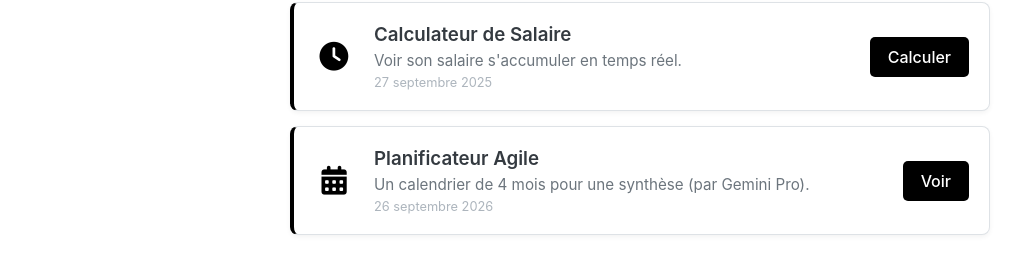
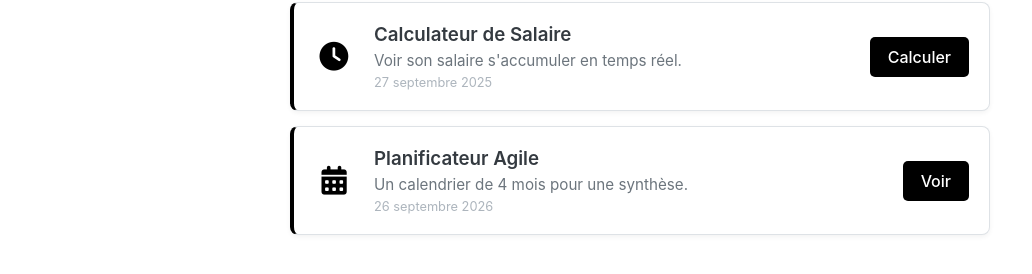
Before and after one commit to MADUP212/MADUP212.github.io, a Jekyll site: the page built from projets.md, in a window 1280 px wide. Shown: the part 405-679 px from the top of the page, without its empty margins (0-1032 px from the left). Built offline with Jekyll 4.4.1, drawn with Linux system fonts in a browser that asks for light colours.

Commit message:
Update projets.md

```diff
--- a/projets.md
+++ b/projets.md
@@ -14,7 +14,7 @@
                 <p>Un jeu de Morpion contre l'ordinateur.</p>
                 <span class="project-date">27 septembre 2025</span>
             </div>
-            <a href="{{ '/projects/tictactoe.html' | relative_url }}" class="project-link">Jouer</a>
+            <a href="/projects/tictactoe.html" class="project-link">Jouer</a>
         </li>
         <li class="project-card">
             <div class="project-icon"><i class="fas fa-kiwi-bird"></i></div>
@@ -23,7 +23,7 @@
                 <p>Un clone du célèbre jeu Flappy Bird.</p>
                 <span class="project-date">27 septembre 2025</span>
             </div>
-            <a href="{{ '/projects/flappy.html' | relative_url }}" class="project-link">Jouer</a>
+            <a href="/projects/flappy.html" class="project-link">Jouer</a>
         </li>
         <li class="project-card">
             <div class="project-icon"><i class="fas fa-clock"></i></div>
@@ -32,16 +32,16 @@
                 <p>Voir son salaire s'accumuler en temps réel.</p>
                 <span class="project-date">27 septembre 2025</span>
             </div>
-            <a href="{{ '/projects/boring.html' | relative_url }}" class="project-link">Calculer</a>
+            <a href="/projects/boring.html" class="project-link">Calculer</a>
         </li>
         <li class="project-card">
             <div class="project-icon"><i class="fas fa-calendar-alt"></i></div>
             <div class="project-details">
                 <h3>Planificateur Agile</h3>
-                <p>Un calendrier de 4 mois pour une synthèse (par Gemini Pro).</p>
+                <p>Un calendrier de 4 mois pour une synthèse.</p>
                 <span class="project-date">26 septembre 2026</span>
             </div>
-            <a href="{{ '/Calendrier_Agile.html' | relative_url }}" class="project-link">Voir</a>
+            <a href="/Calendrier_Agile.html" class="project-link">Voir</a>
         </li>
     </ul>
 </div>
```
